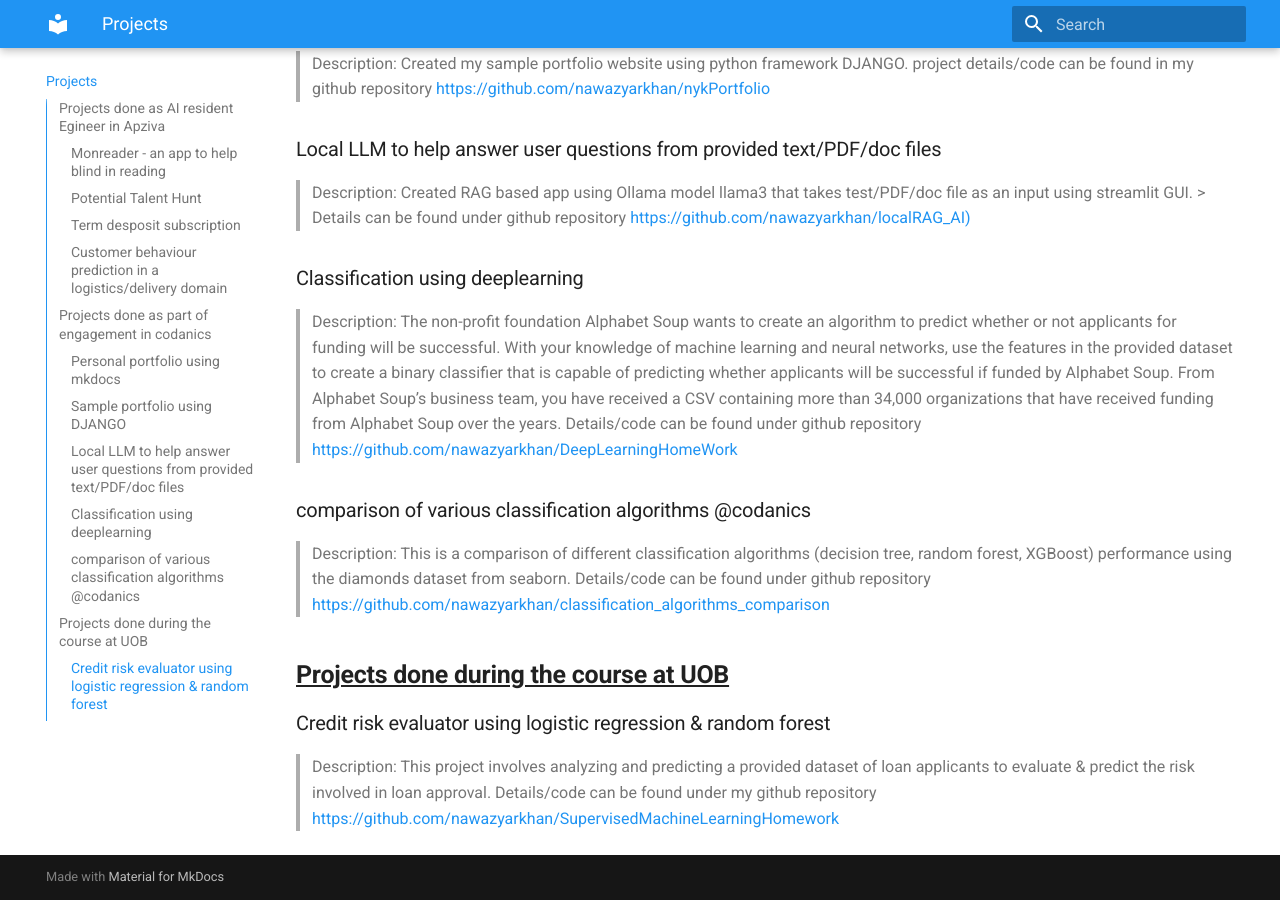
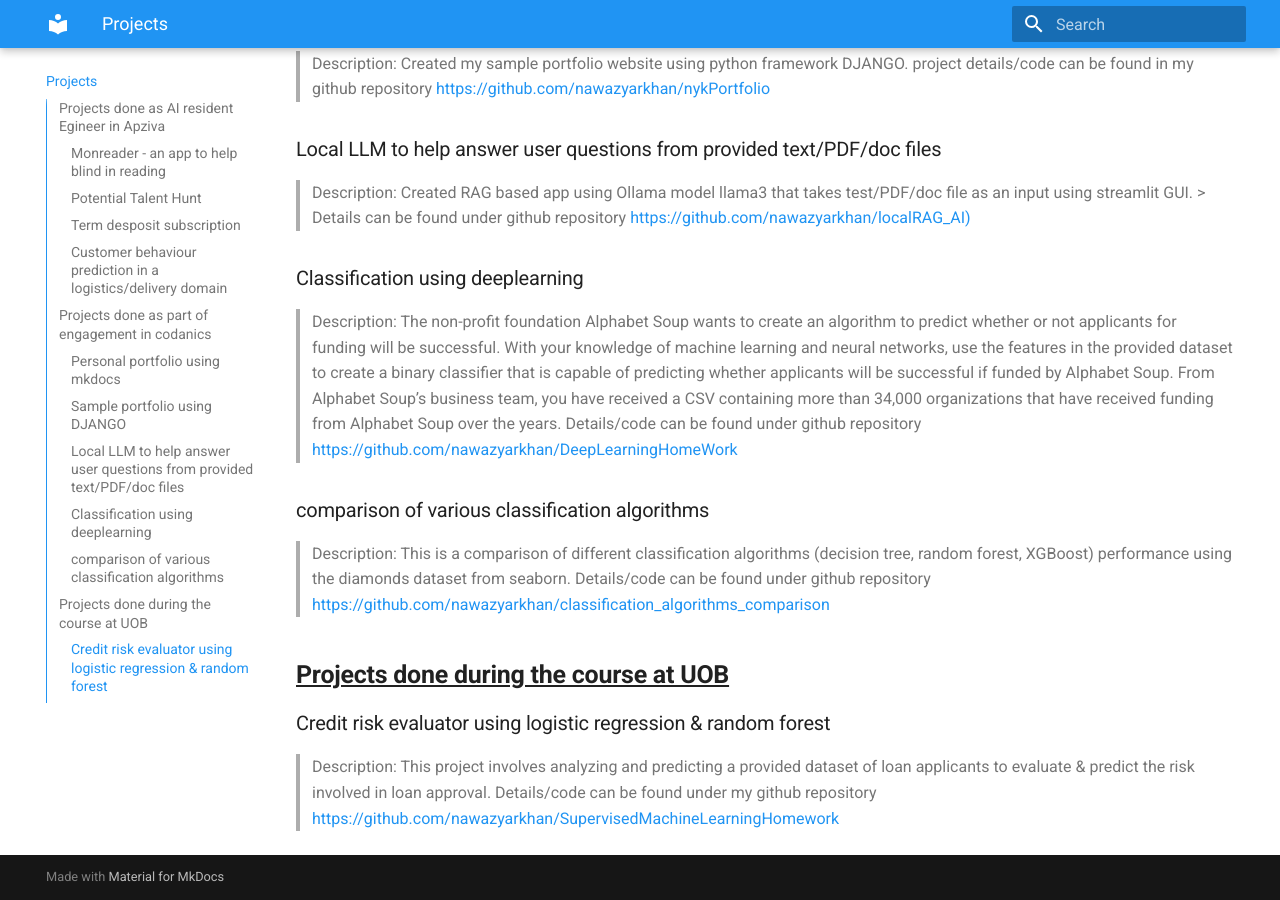
Before and after one commit to nawazyarkhan/myportfolio, an MkDocs documentation site: the page built from docs/projects.md, in a window 1280 px wide and 900 px high, scrolled down 1414 px. Built offline with MkDocs 1.6.1 and Material for MkDocs 9.7.7, drawn with Linux system fonts in a browser that asks for light colours.

Commit message:
commit -m update

```diff
--- a/docs/projects.md
+++ b/docs/projects.md
@@ -46,7 +46,7 @@
 > The non-profit foundation Alphabet Soup wants to create an algorithm to predict whether or not applicants for funding will be successful. With your knowledge of machine learning and neural networks, use the features in the provided dataset to create a binary classifier that is capable of predicting whether applicants will be successful if funded by Alphabet Soup. From Alphabet Soup’s business team, you have received a CSV containing more than 34,000 organizations that have received funding from Alphabet Soup over the years.
 > Details/code can be found under github repository [https://github.com/nawazyarkhan/DeepLearningHomeWork](https://github.com/nawazyarkhan/DeepLearningHomeWork)
 
-### comparison of various classification algorithms @codanics
+### comparison of various classification algorithms
 > Description:
 > This is a comparison of different classification algorithms (decision tree, random forest, XGBoost) performance using the diamonds dataset from seaborn.
 > Details/code can be found under github repository [https://github.com/nawazyarkhan/classification_algorithms_comparison](https://github.com/nawazyarkhan/classification_algorithms_comparison)
```
Also changed, not shown: site/projects/index.html.
